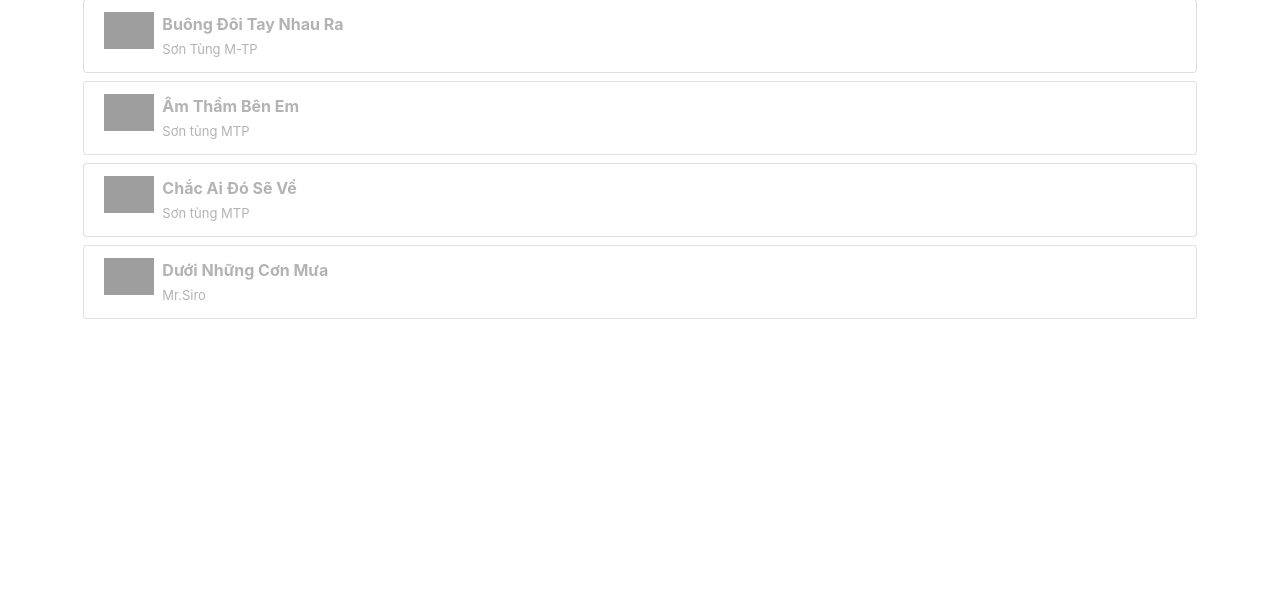
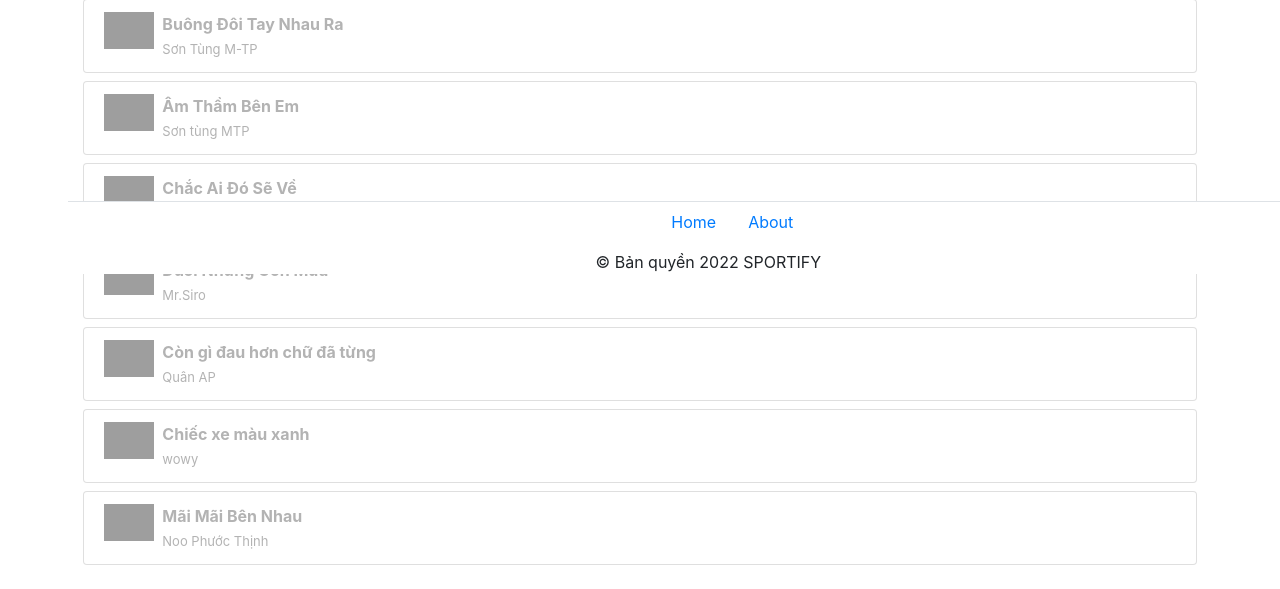
Before and after one commit to uncleyellow/btl-sportify, a PHP site: page /bxh.php in a window 1280 px wide. Shown: the part 526-1115 px from the top of the page. Before the commit the page ends 845 px from the top, so only its background shows below. Run offline with PHP 8.4, Linux system fonts and the light colour scheme; the visitor is signed in with stand-in values (Sample User, id 1); some libraries are stand-ins or nearby versions; grey boxes are pictures that could not be loaded.

Commit message:
Update bxh.php

```diff
--- a/sportify nâng cấp/bxh.php
+++ b/sportify nâng cấp/bxh.php
@@ -138,3 +138,50 @@
                                     </span>
                                 </div>
                             </a></li>
+                        <li><a href="./playnhac.php?id=17"
+                                class="list-group-item list-group-item-action flex-column align-items-start mb-2">
+                                <span>
+                                    <img class="float-left mr-2" src="./image/a3.jpg" width="50px">
+                                </span>
+                                <div class="item_title font-weight-bold"style="color:#b3b3b3">Còn gì đau hơn chữ đã từng</div>
+                                <div class="box_items">
+
+                                    <span>
+                                        <span style="font-size:13px;color:#b3b3b3">Quân AP</span>
+                                    </span>
+                                </div>
+                            </a></li>
+                        <li><a href="./playnhac.php?id=12"
+                                class="list-group-item list-group-item-action flex-column align-items-start mb-2">
+                                <span>
+                                    <img class="float-left mr-2" src="./image/anh172.jpg" width="50px">
+                                </span>
+                                <div class="item_title font-weight-bold"style="color:#b3b3b3">Chiếc xe màu xanh</div>
+                                <div class="box_items">
+
+                                    <span>
+                                        <span style="font-size:13px;color:#b3b3b3">wowy</span>
+                                    </span>
+                                </div>
+                            </a></li>
+                        <li><a href="./playnhac.php?id=12"
+                                class="list-group-item list-group-item-action flex-column align-items-start mb-2">
+                                <span>
+                                    <img class="float-left mr-2" src="./image/167.jpg" width="50px">
+                                </span>
+                                <div class="item_title font-weight-bold"style="color:#b3b3b3">Mãi Mãi Bên Nhau</div>
+                                <div class="box_items">
+
+                                    <span>
+                                        <span style="font-size:13px;color:#b3b3b3">Noo Phước Thịnh</span>
+                                    </span>
+                                </div>
+                            </a></li>
+                    </ul>
+                </div>
+            </div>
+            <?php
+        include('./php/footer.php');
+        ?>
+</body>
+</html>
```
